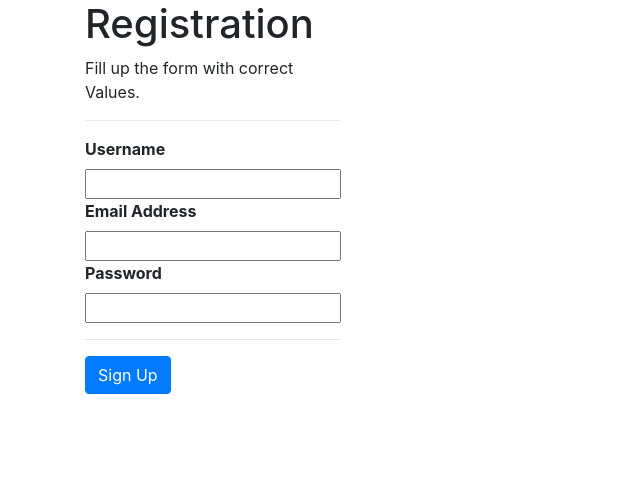
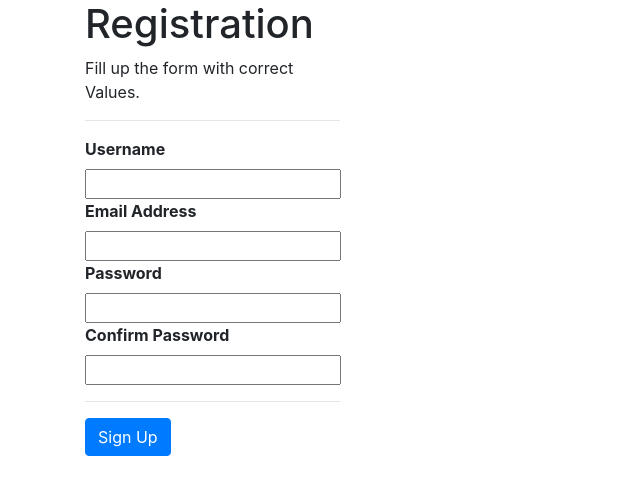
Before and after one commit to eg237/IT202, a PHP site: page /Login/Registration.php in a window 1280 px wide. Shown: the top 495 px of the page, without its empty margins (0-640 px from the left). Run offline with PHP 8.4, Linux system fonts and the light colour scheme; data that the repository does not hold is empty; some libraries are stand-ins or nearby versions.

Commit message:
Registration

```diff
--- a/Login/Registration.php
+++ b/Login/Registration.php
@@ -13,6 +13,13 @@ error_reporting(E_ALL);
     <meta http-equiv="X-UA-Compatible" content="ie=edge">
     <title>User Registration | PHP</title>
     <link rel="stylesheet" type="text/css" href="css/bootstrap.min.css">
+    <script>
+        function checkPasswords(form){
+	        let isOk = form.password.value == form.confirm.value;
+	        if(!isOk){ alert("Passwords don't match");}
+	        return isOk;
+}
+    </script>
 </head>
 <body>
     <div>
@@ -56,6 +63,10 @@ error_reporting(E_ALL);
                         <br>
                         <input type="password" name="password" required>
 
+                        <label for="confirm"><b>Confirm Password</b></label>
+                        <br>
+                        <input type="password" name="confirm" required>
+
                         <hr class="mb-3">
                         <input class="btn btn-primary" type="submit" name="create" value="Sign Up" required>
                     </div>
```
